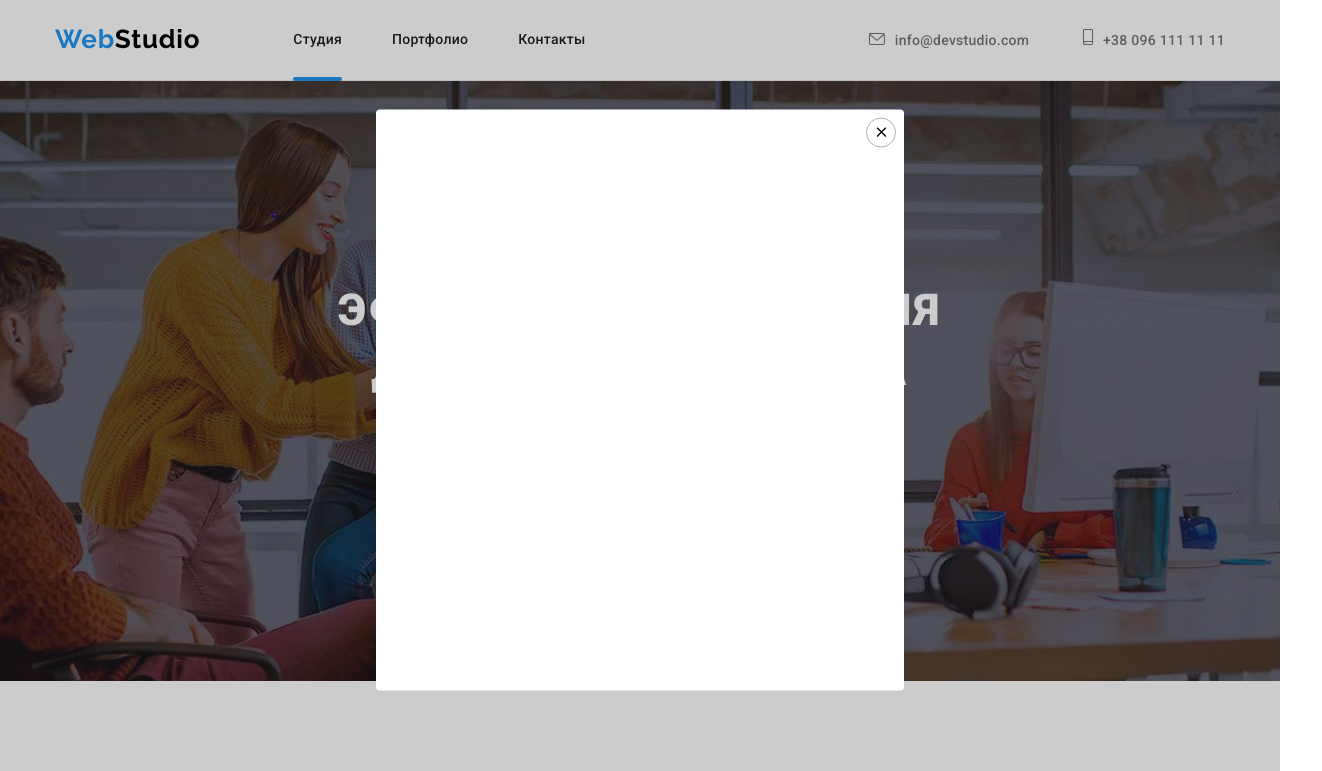
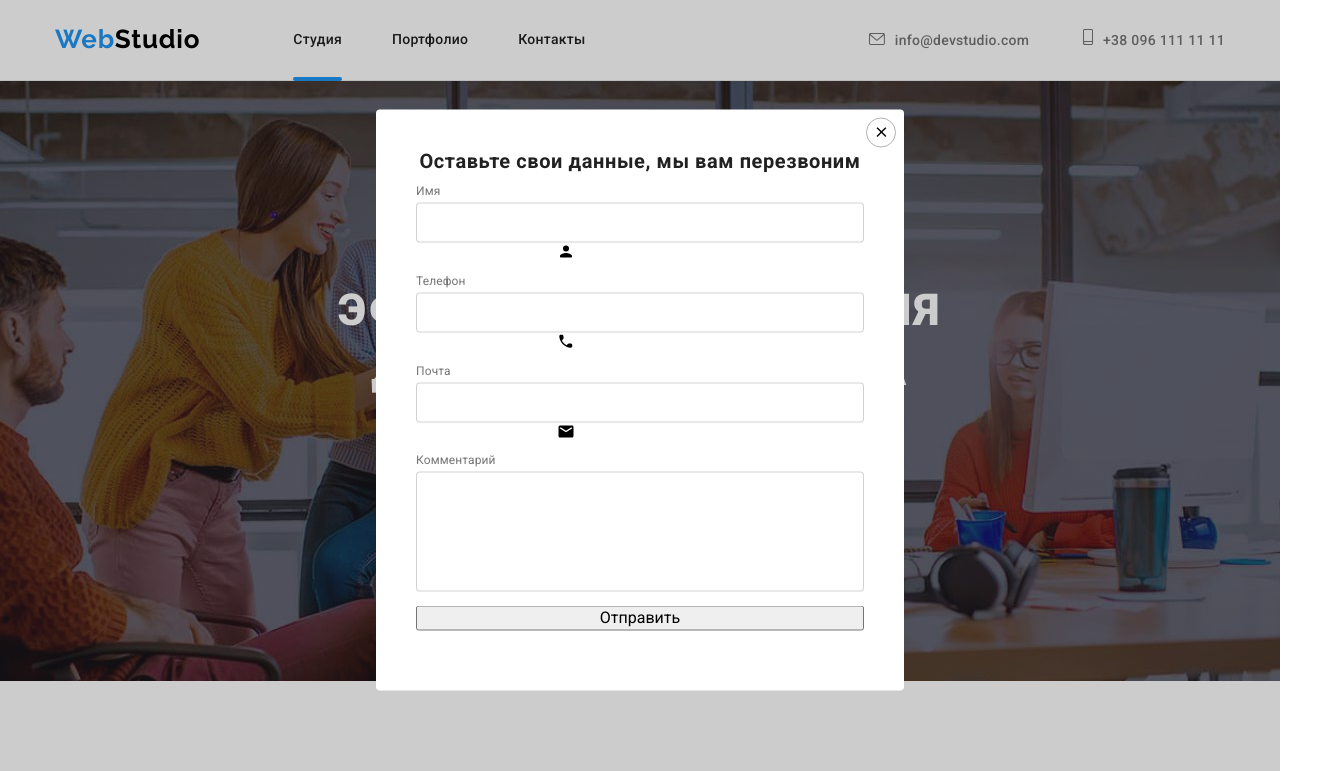
Before and after one commit to Jumiyeva/goit-markup-hw-06, a plain HTML site: page index.html in a window 1280 px wide. Both pictures are taken after a click on the button "Заказать услугу". Shown: the top 771 px of the page, 1322 px wide, since content can reach past the window. Drawn offline with nearby package versions, Linux system fonts and the light colour scheme.

Commit message:
Заполняет данные модалки

```diff
--- a/css/styles.css
+++ b/css/styles.css
@@ -595,10 +595,6 @@ body{
     fill: var(--primary-white-color);
 }
 
-.footer-form{
-
-}
-
 .footer-form-title{
     font-weight: 700;
     font-size: 14px;
@@ -612,7 +608,6 @@ body{
    position: relative;
 
 }
-
 
 .footer-form-input{
     padding-top: 15px;
@@ -634,24 +629,26 @@ body{
 }
 
 .footer-form-btn{
-    padding-top: 10px;
-    padding-bottom: 10px;
+    display: inline-flex;
+    padding: 10px 28px 10px 29px;
+    /* padding-bottom: 10px;
+    padding-left: 28px;    */
     width: 200px;
     background-color: var(--accent-color);
     font-weight: 700;
     font-size: 16px;
     line-height: 1.87;
-    text-align: center;
+    align-items: center;
+    /* text-align: center; */
     letter-spacing: 0.06em;
     color:var(--primary-white-color);
     box-shadow: 0px 4px 4px rgba(0, 0, 0, 0.15);
     border-radius: 4px;
+    border: none;
     cursor: pointer;
+    transition: background-color 250ms cubic-bezier(0.4, 0, 0.2, 1);
 }
 
-.footer-icon-send{
-    display: block;
-}
 
 /*PORTFOLIO*/
 
@@ -780,6 +777,7 @@ body{
     left: 50%;
     transform: translate(-50%, -50%) rotate(0deg);
     transition: transform 300ms linear;
+    padding: 40px;
 }
 
 .modal-btn{
@@ -798,9 +796,54 @@ body{
 
 }
 
-
 .backdrop.is-hidden{
     visibility: hidden;
     opacity: 0;
     pointer-events: none;
 }
+
+.modal-form {
+    display: flex;
+    flex-direction: column;
+
+}
+
+.modal-form-title {
+    margin-bottom: 12px;
+    font-weight: 700;
+    font-size: 20px;
+    line-height: 1.15;
+    text-align: center;
+    letter-spacing: 0.03em;
+    color: var(--primary-title-color);
+}
+
+.modal-form-field {
+    margin-bottom: 10px;
+    font-size: 12px;
+    line-height: 1.16;
+    letter-spacing: 0.01em;
+}
+
+.modal-form-input {
+    width: 100%;
+    height: 40px;
+    border: 1px solid rgba(33, 33, 33, 0.2);
+    border-radius: 4px;
+    margin-top: 4px;
+    padding-left: 30px;
+}
+
+.modal-form-message {
+    width: 100%;
+    height: 120px;
+    border: 1px solid rgba(33, 33, 33, 0.2);
+    border-radius: 4px;
+    margin-top: 4px;
+    padding: 12px 16px;
+    resize: none;
+}
+
+.modal-form-btn{
+
+}
--- a/index.html
+++ b/index.html
@@ -428,12 +428,12 @@
             <label>
                 <input type="email" name="mail" id="mail" placeholder="E-mail"  class="footer-form-input">
             </label>
-            <button type="submit" class="footer-form-btn">Подписаться<svg class="footer-icon-send" widht="20" height="20">
+            <button type="submit" class="footer-form-btn">Подписаться
+                <svg widht="24" height="24">
                 <use href="./images/icons.svg#icon-send"></use>
             </svg></button>
             </div>
         </form>
-
     </footer>
 
 <div class="backdrop is-hidden" data-modal>
@@ -443,6 +443,31 @@
                 <use href="./images/icons.svg#icon-close"></use>
             </svg>
         </button>
+        <form action="#" class="modal-form" >
+            <p class="modal-form-title">Оставьте свои данные, мы вам перезвоним</p>
+            <label class="modal-form-field">Имя
+                <input type="text" class="modal-form-input" name="user-name">
+                <svg class="modal-close-icon" widht="18" height="18">
+                    <use href="./images/icons.svg#icon-person"></use>
+                </svg>
+            </label>
+            <label class="modal-form-field">Телефон
+                <input type="tel" class="modal-form-input" name="user-tel">
+                <svg class="modal-close-icon" widht="18" height="18">
+                    <use href="./images/icons.svg#icon-phone"></use>
+                </svg>
+            </label>
+            <label class="modal-form-field">Почта
+                <input type="mail" class="modal-form-input" name="user-mail">
+                <svg class="modal-close-icon" widht="18" height="18">
+                    <use href="./images/icons.svg#icon-email"></use>
+                </svg>
+            </label>
+            <label class="modal-form-field">Комментарий
+                <textarea class="modal-form-message" name="user-message"></textarea>
+            </label>
+            <button type="submit" class="modal-form-btn">Отправить</button>
+        </form>
     </div>
 </div>
 <script src="./js/modal.js"></script>
```
Also changed, not shown: portfolio.html (+16 -9 lines).
